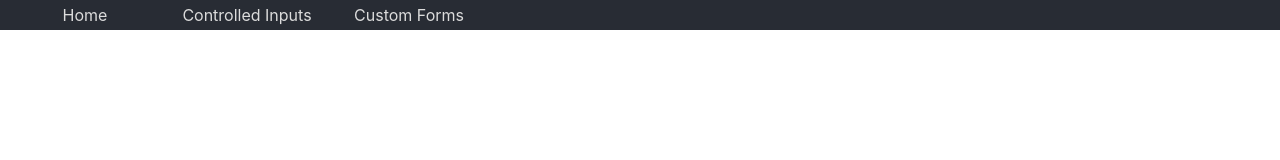
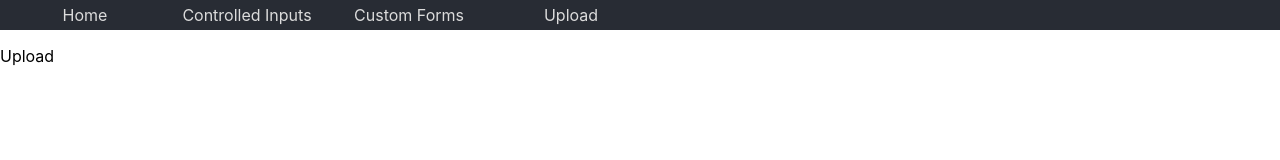
Before and after one commit to vishalicious213/react-test-projects, a React (Create React App) app: page /upload in a window 1280 px wide. Shown: the top 160 px of the page. Built offline with nearby package versions, Linux system fonts and the light colour scheme.

Commit message:
started Upload component. added it to router

```diff
--- a/package.json
+++ b/package.json
@@ -24,7 +24,7 @@
     "upload": "node server.js",
     "server": "nodemon server.js",
     "client": "npm start --prefix client",
-    "dev": "concurrently \"npm run server\" \"npm run client\""
+    "dev": "concurrently \"npm run server\" \"npm run start\""
   },
   "eslintConfig": {
     "extends": [
--- a/src/App.css
+++ b/src/App.css
@@ -151,3 +151,9 @@
   max-width: 35rem;
   margin-bottom: 0px;
 }
+
+/* UPLOAD */
+
+/* .Upload {
+  color: black;
+} */
--- a/src/App.js
+++ b/src/App.js
@@ -3,6 +3,7 @@ import Menu from './components/Menu'
 import Home from './components/Home'
 import ControlledInputs from './components/ControlledInputs'
 import CustomForms from './components/CustomForms'
+import Upload from './components/Upload'
 import './App.css';
 
 function App() {
@@ -12,6 +13,7 @@ function App() {
       <Route exact path ='/' component={Home}/>
       <Route path='/controlled' component={ControlledInputs}/>
       <Route path='/customforms' component={CustomForms}/>
+      <Route path='/upload' component={Upload}/>
     </div>
   );
 }
--- a/src/components/Menu.js
+++ b/src/components/Menu.js
@@ -8,6 +8,7 @@ function Menu() {
                 <li><Link to='/'>Home</Link></li>
                 <li><Link to='/controlled'>Controlled Inputs</Link></li>
                 <li><Link to='/customforms'>Custom Forms</Link></li>
+                <li><Link to='/upload'>Upload</Link></li>
             </ul>
         </div>
     )
--- /dev/null
+++ b/src/components/Upload.js
@@ -0,0 +1,12 @@
+import React from 'react'
+import '../App.css'
+
+const Upload = () => <div className='Upload'>Upload</div>
+
+// const Upload = () => {
+//     return (
+//         <div className='Upload'>Upload</div>
+//     )
+// }
+
+export default Upload
```
